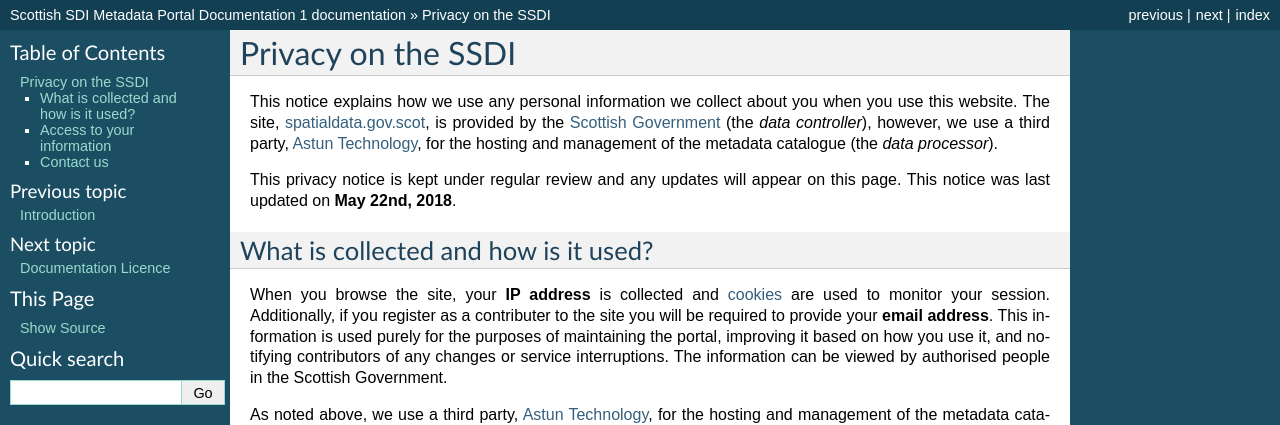
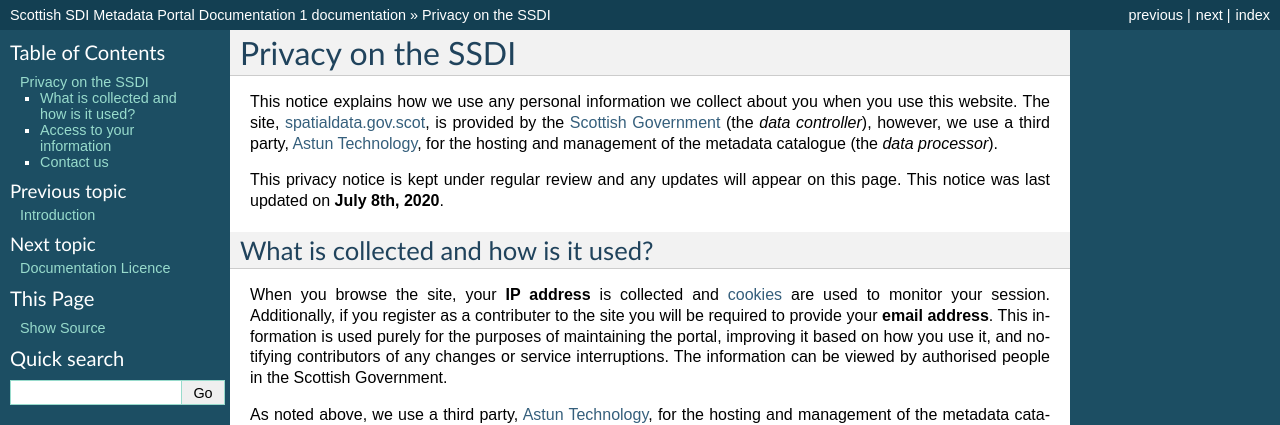
Before and after one commit to AstunTechnology/ssdidocs, a Sphinx documentation site: the page built from docs/privacy.rst, in a window 1280 px wide. Shown: the top 425 px of the page. Built offline with Sphinx 7.4.7, drawn with Linux system fonts in a browser that asks for light colours.

Commit message:
Updated for Geonetwork 3.10.x

```diff
--- a/docs/privacy.rst
+++ b/docs/privacy.rst
@@ -5,7 +5,7 @@ This notice explains how we use any personal information we collect about you wh
 is provided by the `Scottish Government <http://www.gov.scot/>`__ (the *data controller*), however, we use a third party, `Astun Technology <https://astuntechnology.com/>`__,
 for the hosting and management of the metadata catalogue (the *data processor*).
 
-This privacy notice is kept under regular review and any updates will appear on this page. This notice was last updated on **May 22nd, 2018**.
+This privacy notice is kept under regular review and any updates will appear on this page. This notice was last updated on **July 8th, 2020**.
 
 What is collected and how is it used?
 -------------------------------------
```
